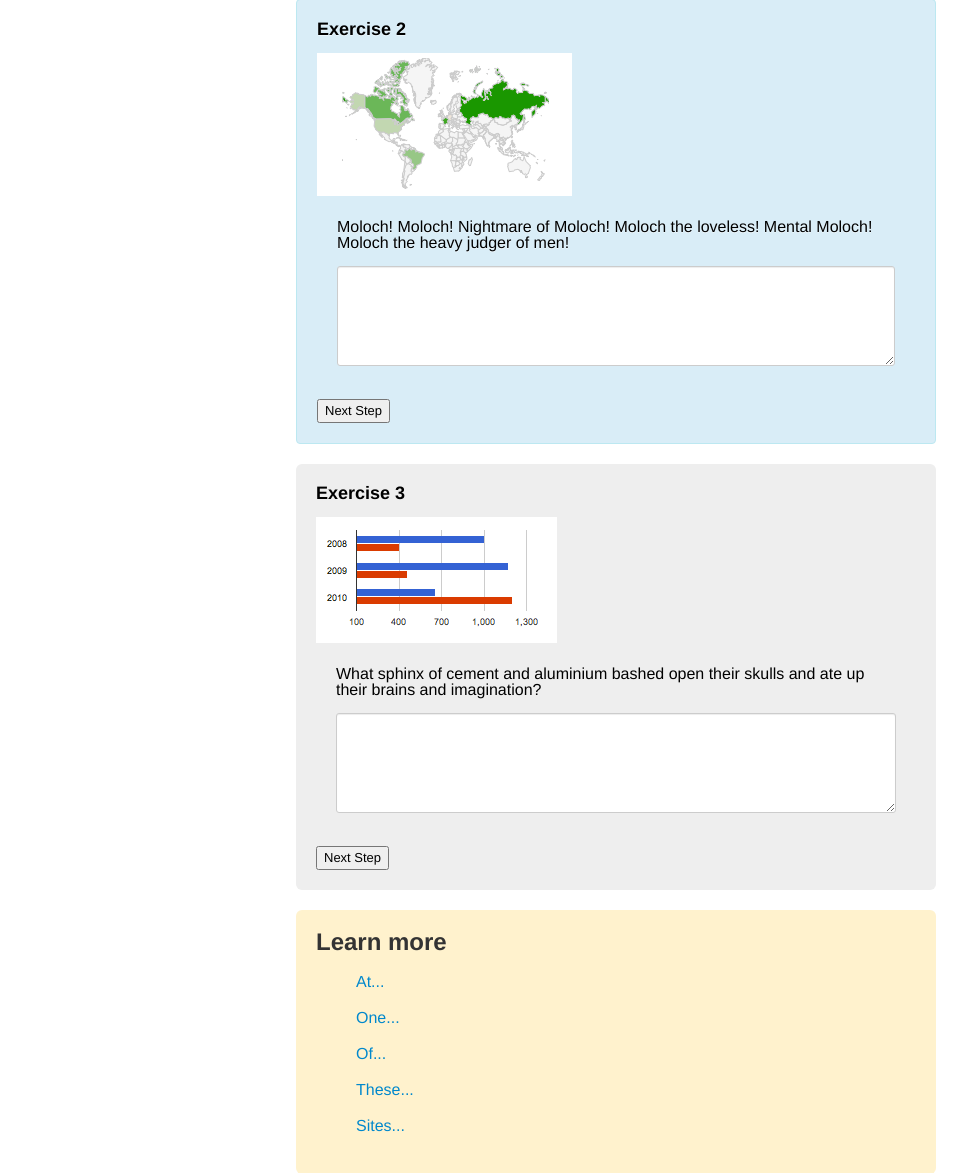
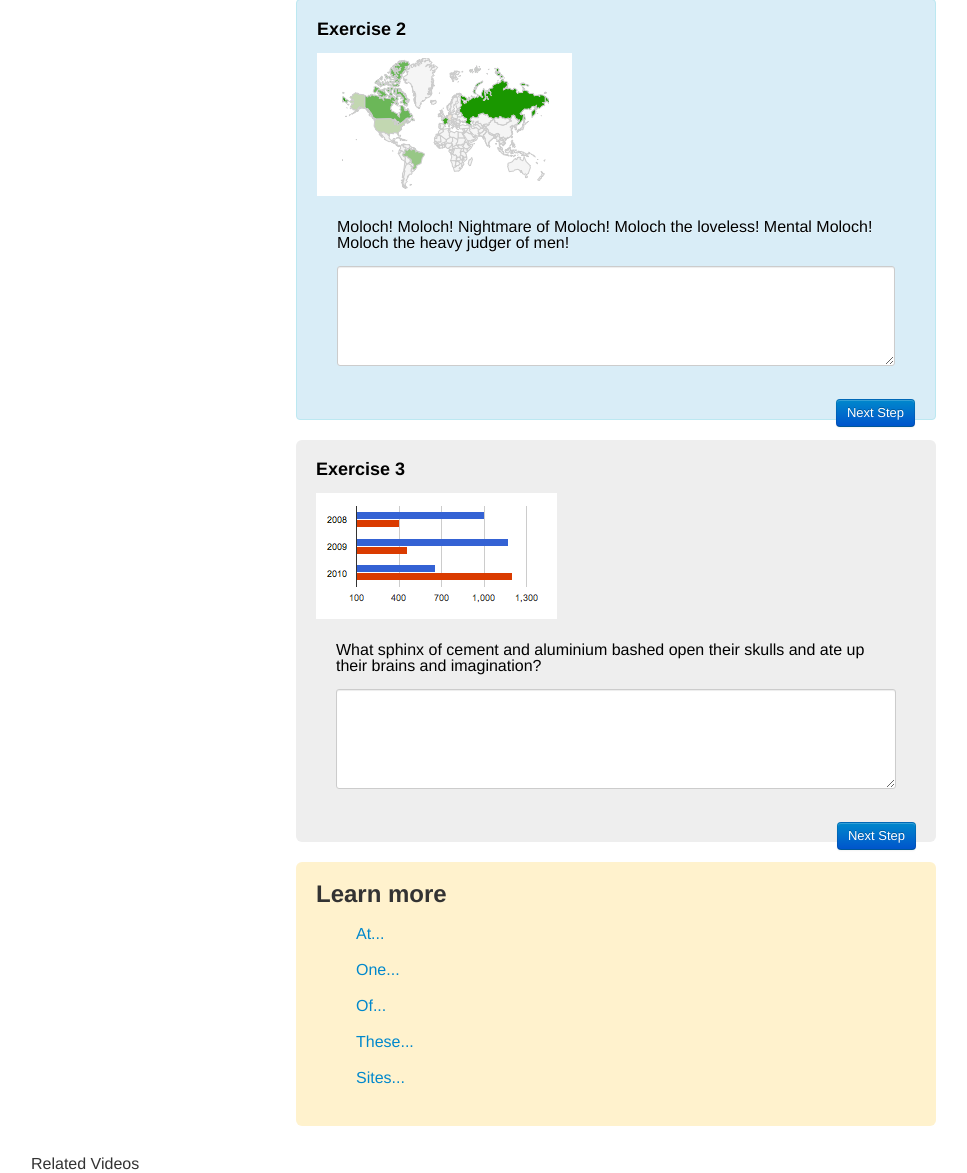
Before and after one commit to ngillani/whylearnit, a Django app: page / in a window 1280 px wide. Shown: the part 938-2111 px from the top of the page, without its empty margins (24-991 px from the left). Run offline with Django 3.2, Linux system fonts and the light colour scheme; grey boxes labelled with a size stand in for pictures from a placeholder-image service; parts of the project's set-up code (start-up, migrations or seed data) failed here and were passed over; some libraries are stand-ins or nearby versions.

Commit message:
buttons added

```diff
--- a/whylearnit/templates/index.html
+++ b/whylearnit/templates/index.html
@@ -47,7 +47,7 @@
               <textarea></textarea>
             </div>
             <div class="clear"></div>
-            <div class="next-button"><button type="button" onclick="showNextExercise(3);">Next Step</button></div>
+            <button type="button" class="btn btn-primary next-button" onclick="showNextExercise(1);">Next Step</button>
           </div>
           <div class="hero-unit exercise incomplete">
             <h3>Exercise 3</h3>
@@ -57,7 +57,7 @@
               <textarea></textarea>
             </div>
             <div class="clear"></div>
-            <div class="next-button"><button type="button" onclick="showNextExercise(3);">Next Step</button></div>
+            <button type="button" class="btn btn-primary next-button" onclick="showNextExercise(1);">Next Step</button>
           </div>
         </div>
         <div id="learn-more" class="hero-unit">
```
